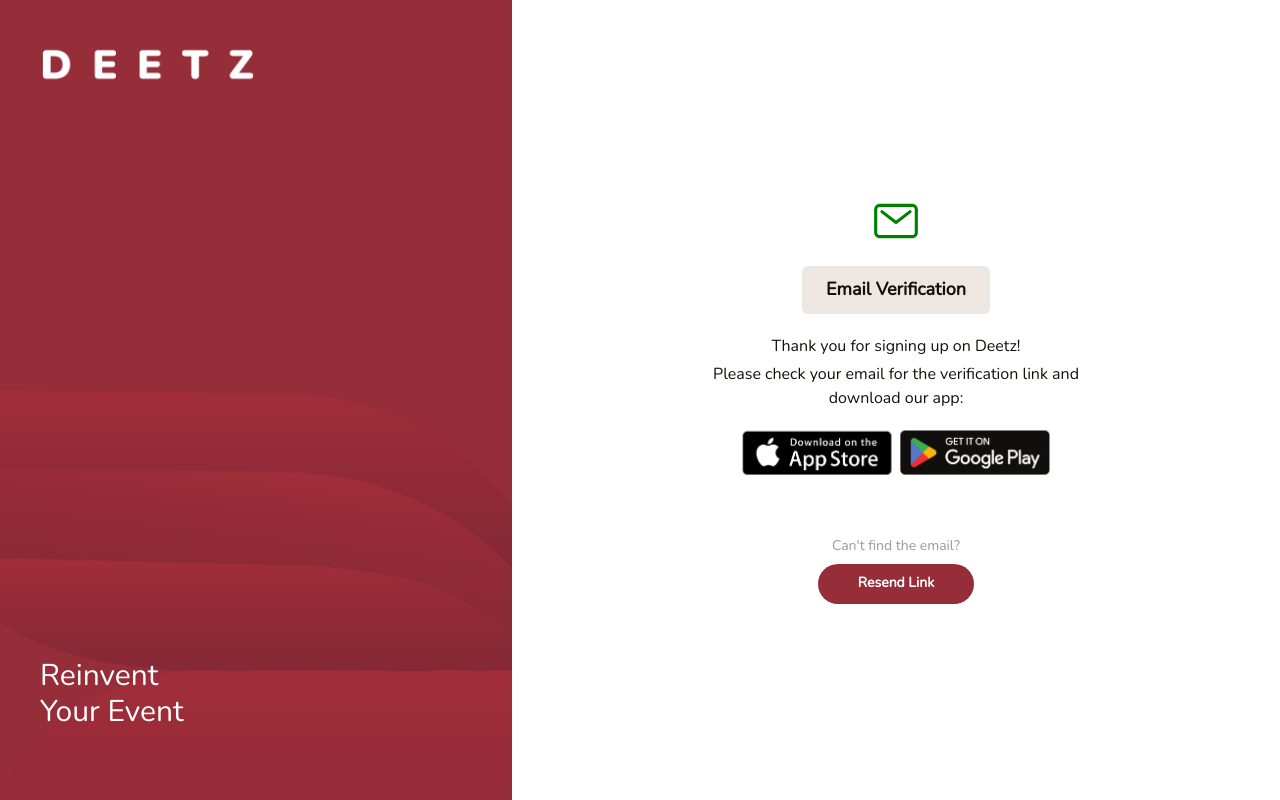
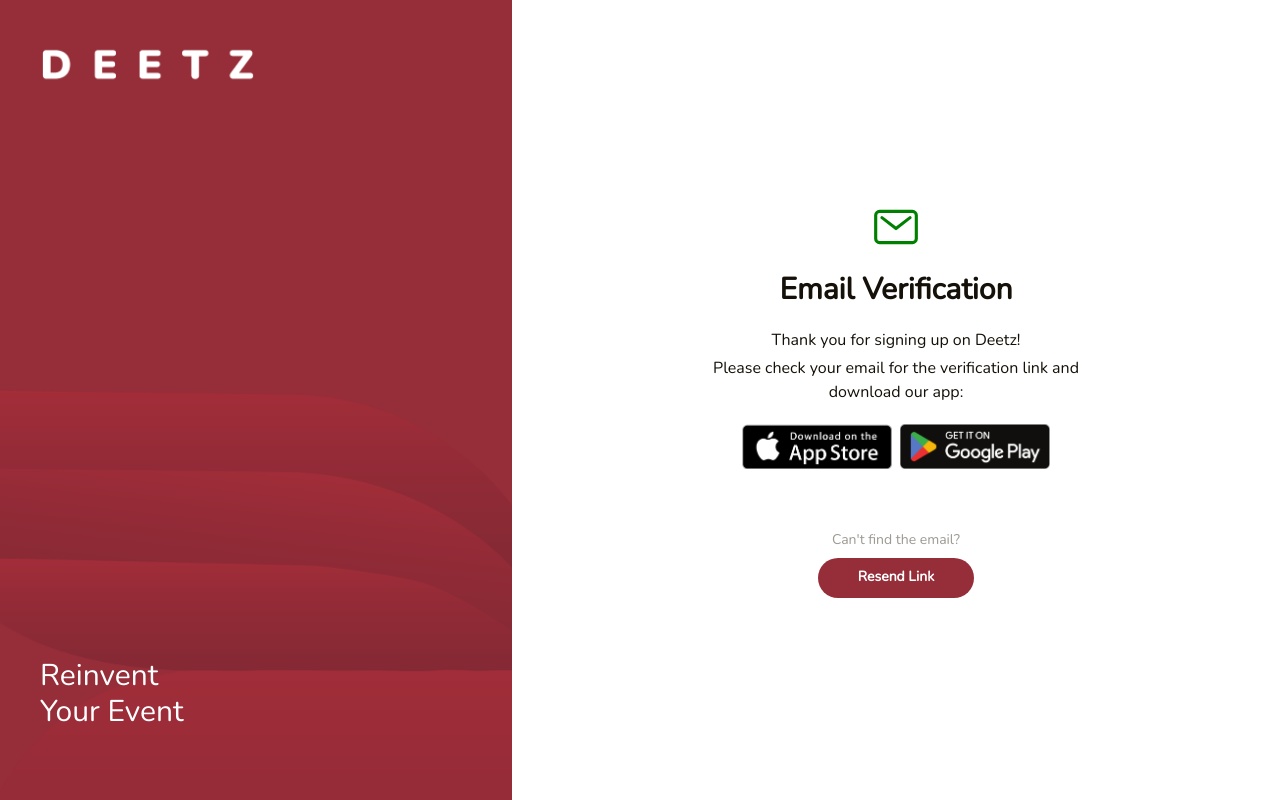
Before and after one commit to Last-One-Standing-Pte-Ltd/deetz-signup, a Next.js app: page /verify-email in a window 1280 px wide. Built offline with nearby package versions, Linux system fonts and the light colour scheme; no server answers.

Commit message:
Fix resend email verification.

```diff
--- a/src/pages/verify-email.js
+++ b/src/pages/verify-email.js
@@ -1,5 +1,5 @@
 import Head from "next/head";
-import { useRouter } from 'next/router';
+import { useRouter } from "next/router";
 import { sendMailFunction } from "@/utils/fetch";
 
 import {
@@ -13,27 +13,36 @@
   HStack,
   Link,
   Button,
+  useToast,
 } from "@chakra-ui/react";
 import { IoMailOutline } from "react-icons/io5";
+import SuccessToast from "@/components/toast/SuccessToast";
 
-const sendMail = async () => {
-  debugger;
+export default function VerifyEmail() {
+  const toast = useToast();
   const router = useRouter();
   const { email, link } = router.query;
-  let payload = {
-    data: {
-      emailId: email,
-      link: link,
+
+  const sendMail = async () => {
+    try {
+      let payload = {
+        data: {
+          emailId: email,
+          link: link,
+        },
+      };
+
+      const res = await sendMailFunction(payload);
+
+      toast({
+        position: "top",
+        render: () => <SuccessToast text={"Email has been sent!"} />,
+      });
+    } catch (e) {
+      console.log(e);
     }
   };
-  const res = await sendMailFunction(payload);
-  if(res === null)
-  {
 
-  }
-}
-
-export default function VerifyEmail() {
   return (
     <>
       <Head>
@@ -84,7 +93,7 @@
           <Stack spacing="60px" w="80%">
             <Stack spacing={5} alignItems="center" justifyContent="center">
               <Icon as={IoMailOutline} color="green" fontSize="50px" />
-              <Button size="lg" onClick= {sendMail()}>Email Verification</Button>
+              <Heading size="lg">Email Verification</Heading>
               <Stack alignItems="center" justifyContent="center" spacing={1}>
                 <Text textAlign={"center"}>
                   Thank you for signing up on Deetz!
@@ -103,6 +112,7 @@
                   <Image
                     src="/app_store/app_store.png"
                     w={{ base: "50vw", md: "150px" }}
+                    maxW="150px"
                   />
                 </Link>
                 <Link
@@ -112,6 +122,7 @@
                   <Image
                     src="/app_store/google_play.png"
                     w={{ base: "50vw", md: "150px" }}
+                    maxW="150px"
                   />
                 </Link>
               </HStack>
@@ -126,6 +137,9 @@
                 bgColor="primary.500"
                 borderRadius={99}
                 px={10}
+                onClick={() => {
+                  sendMail();
+                }}
               >
                 Resend Link
               </Button>
```
